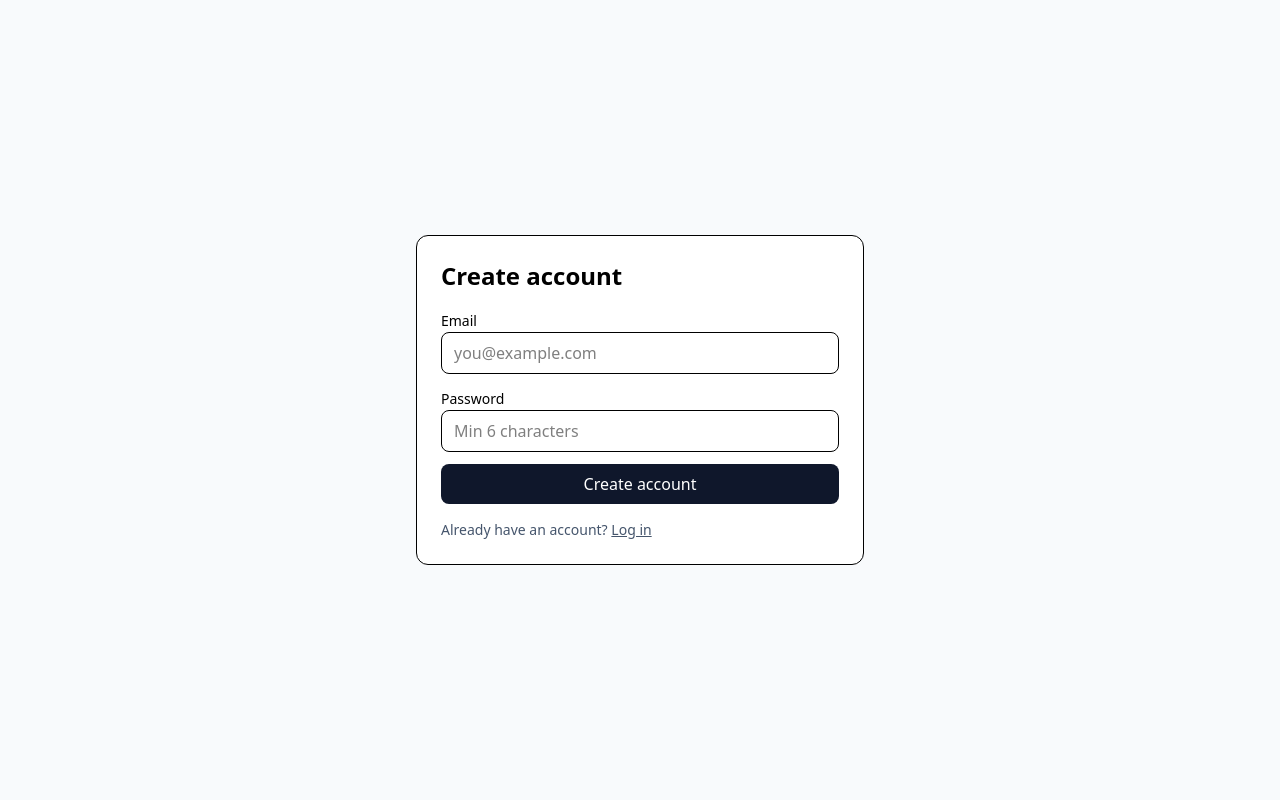
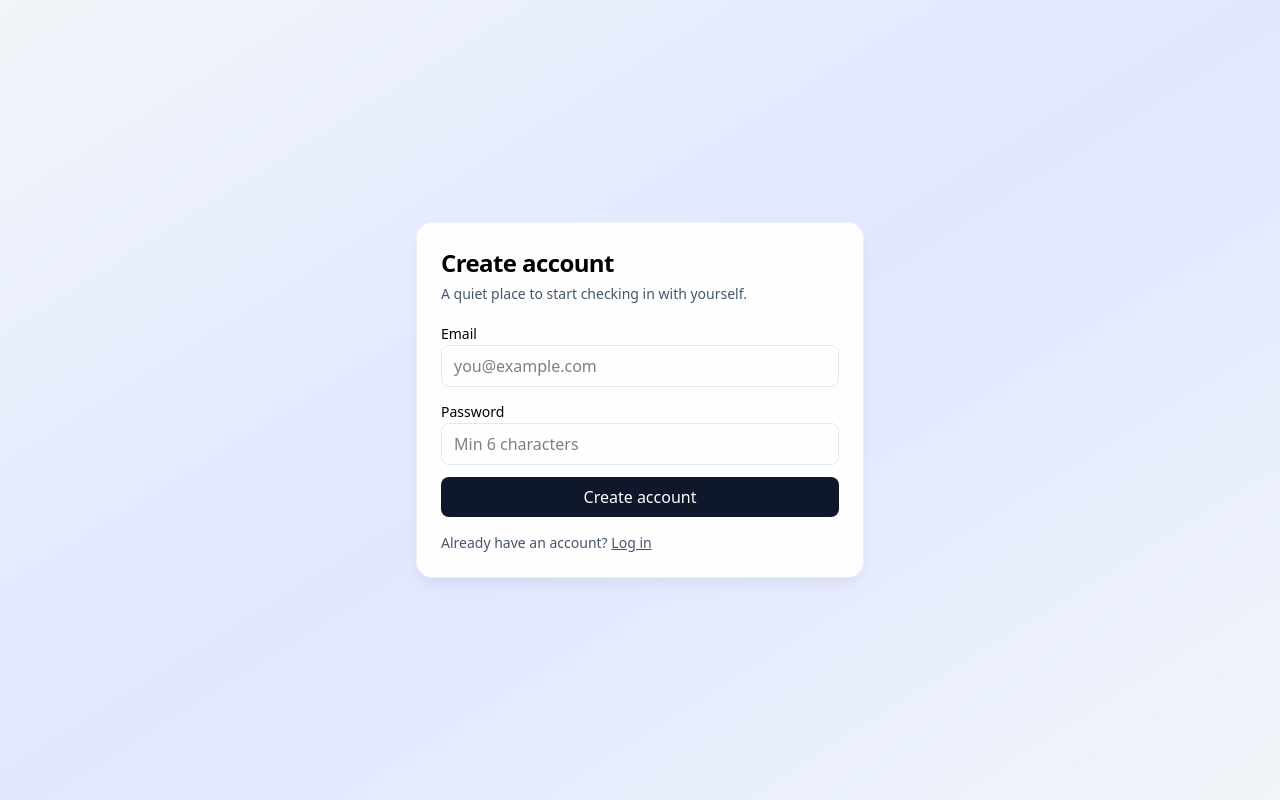
Before and after one commit to J-Ferr/mood-reflection-app, a React app in the folder frontend/: page /register in a window 1280 px wide. Built offline with nearby package versions, Linux system fonts and the light colour scheme; no server answers; the HTML template or start-up script is replaced by a standard one.

Commit message:
Match register page styling with login

```diff
--- a/frontend/src/pages/Register.jsx
+++ b/frontend/src/pages/Register.jsx
@@ -35,9 +35,16 @@ export default function Register() {
   }
 
   return (
-    <div className="min-h-screen flex items-center justify-center bg-slate-50 p-6">
-      <div className="w-full max-w-md bg-white rounded-xl border p-6 space-y-4">
-        <h1 className="text-2xl font-semibold">Create account</h1>
+    <div className="min-h-screen flex items-center justify-center bg-gradient-to-br from-slate-100 via-indigo-100 to-slate-100 px-4">
+      <div className="w-full max-w-md bg-white/95 backdrop-blur border border-slate-200/60 rounded-2xl p-6 shadow-lg shadow-slate-900/5 space-y-4">
+        <div className="space-y-1">
+          <h1 className="text-2xl font-semibold tracking-tight">
+            Create account
+          </h1>
+          <p className="text-sm text-slate-600 leading-relaxed">
+            A quiet place to start checking in with yourself.
+          </p>
+        </div>
 
         {error && (
           <div className="text-sm text-red-700 bg-red-50 border border-red-200 rounded-lg p-3">
@@ -49,7 +56,7 @@ export default function Register() {
           <div className="space-y-1">
             <label className="text-sm font-medium">Email</label>
             <input
-              className="w-full border rounded-lg px-3 py-2"
+              className="w-full border border-slate-200 rounded-lg px-3 py-2 focus:outline-none focus:ring-2 focus:ring-indigo-200"
               type="email"
               value={email}
               onChange={(e) => setEmail(e.target.value)}
@@ -61,7 +68,7 @@ export default function Register() {
           <div className="space-y-1">
             <label className="text-sm font-medium">Password</label>
             <input
-              className="w-full border rounded-lg px-3 py-2"
+              className="w-full border border-slate-200 rounded-lg px-3 py-2 focus:outline-none focus:ring-2 focus:ring-indigo-200"
               type="password"
               value={password}
               onChange={(e) => setPassword(e.target.value)}
```
